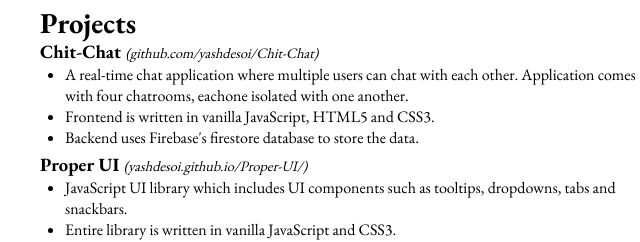
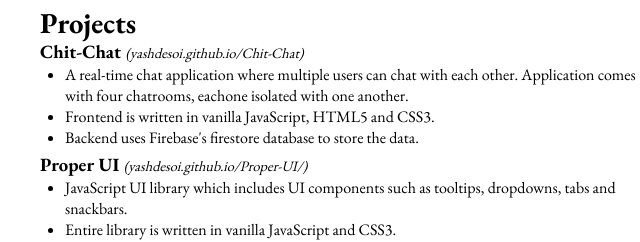
Before and after one commit to yashdesoi/My-Resume-Template, a plain HTML site: page index.html in a window 1280 px wide. Shown: the part 371-613 px from the top of the page, 625-1265 px from the left. Drawn offline with nearby package versions, Linux system fonts and the light colour scheme.

Commit message:
minor changes

```diff
--- a/index.html
+++ b/index.html
@@ -144,7 +144,7 @@
                 <h2 class="heading">Projects</h2>
                 <div>
                     <h3 class="sub-heading">
-                        Chit-Chat <a href="https://github.com/yashdesoi/Chit-Chat" target="_blank" class="score-link">(github.com/yashdesoi/Chit-Chat)</a>
+                        Chit-Chat <a href="https://yashdesoi.github.io/Chit-Chat/" target="_blank" class="score-link">(yashdesoi.github.io/Chit-Chat)</a>
                     </h3>
                     <ul>
                         <li>A real-time chat application where multiple users can chat with each other. Application comes with four chatrooms, eachone isolated with one another.</li>
```
